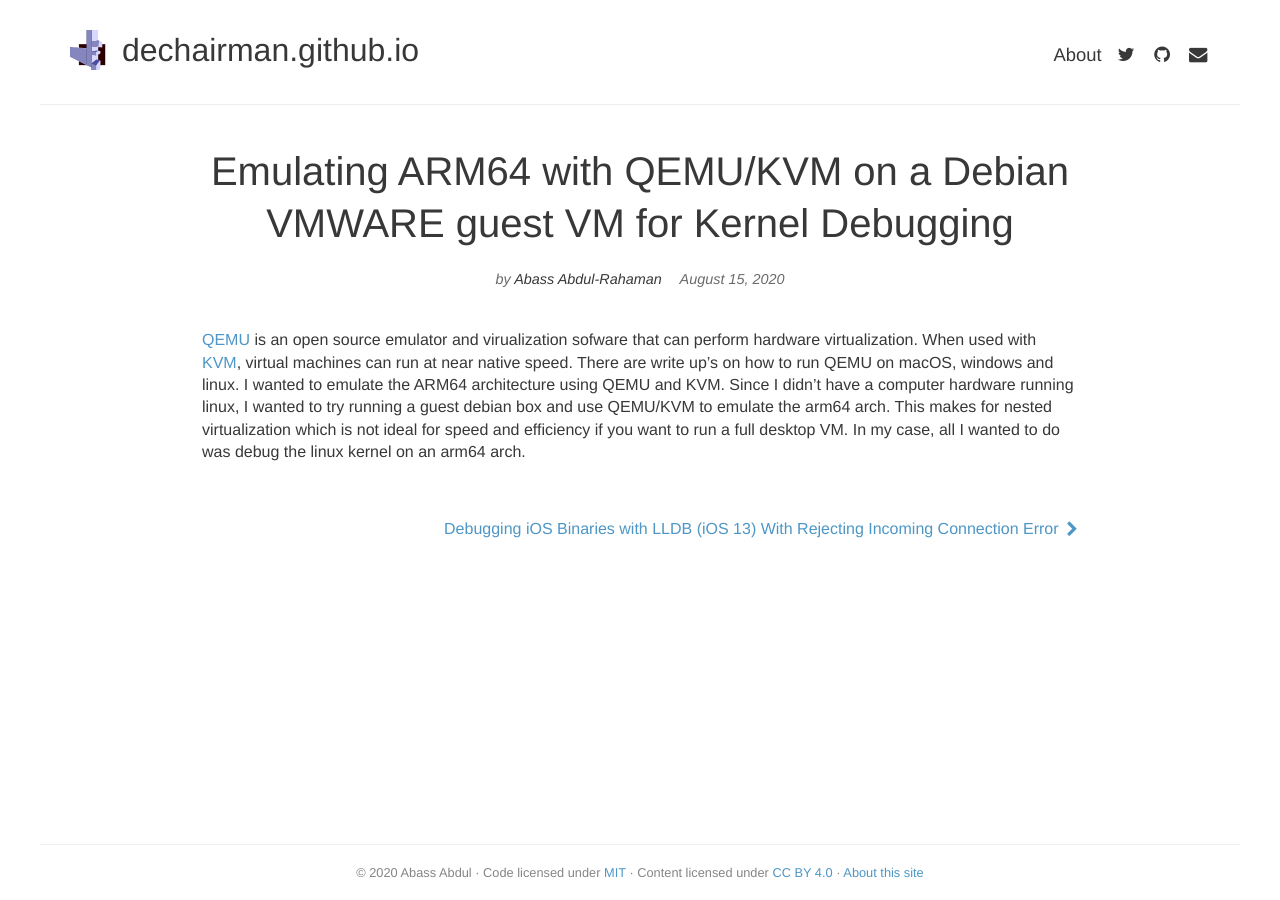
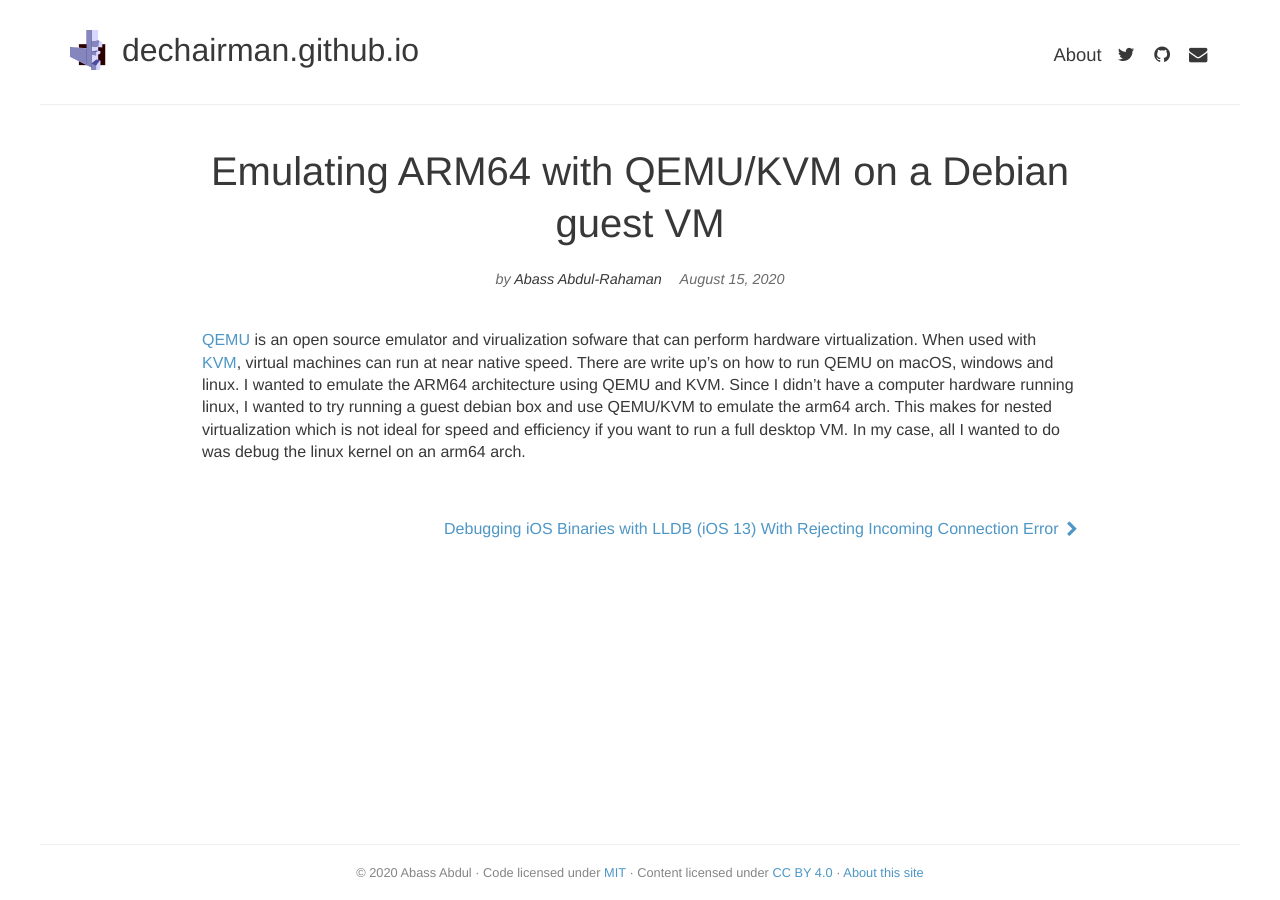
Before and after one commit to dechairman/dechairman.github.io, a Jekyll site: the page built from _posts/2020-08-15-Emulate-ARM64-with-QEMU-&-KVM-On-VM.md, in a window 1280 px wide. Built offline with Jekyll 4.4.1, drawn with Linux system fonts in a browser that asks for light colours.

Commit message:
Update and rename 2020-08-15-Emulate-ARM64-with-QEMU-&-KVM-Kernel-Debug.md to 2020-08-15-Emulate-ARM64-with-QEMU-&-KVM-On-VM.md

```diff
--- a/_posts/2020-08-15-Emulate-ARM64-with-QEMU-&-KVM-Kernel-Debug.md
+++ b/_posts/2020-08-15-Emulate-ARM64-with-QEMU-&-KVM-On-VM.md
@@ -1,6 +1,6 @@
 ---
 layout: post
-title: "Emulating ARM64 with QEMU/KVM on a Debian VMWARE guest VM for Kernel Debugging"
+title: "Emulating ARM64 with QEMU/KVM on a Debian guest VM"
 date: 2020-08-15
 author: Abass Abdul-Rahaman
 categories: [Security]
```
